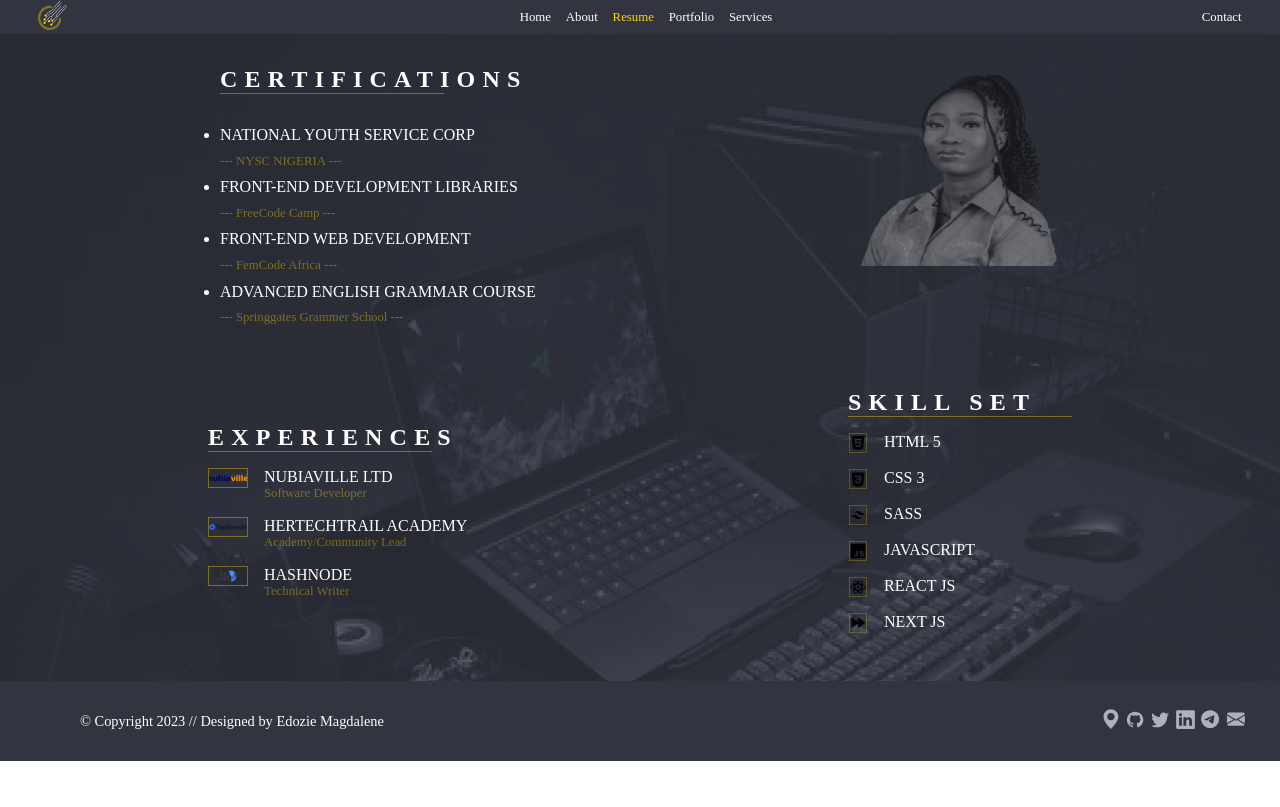
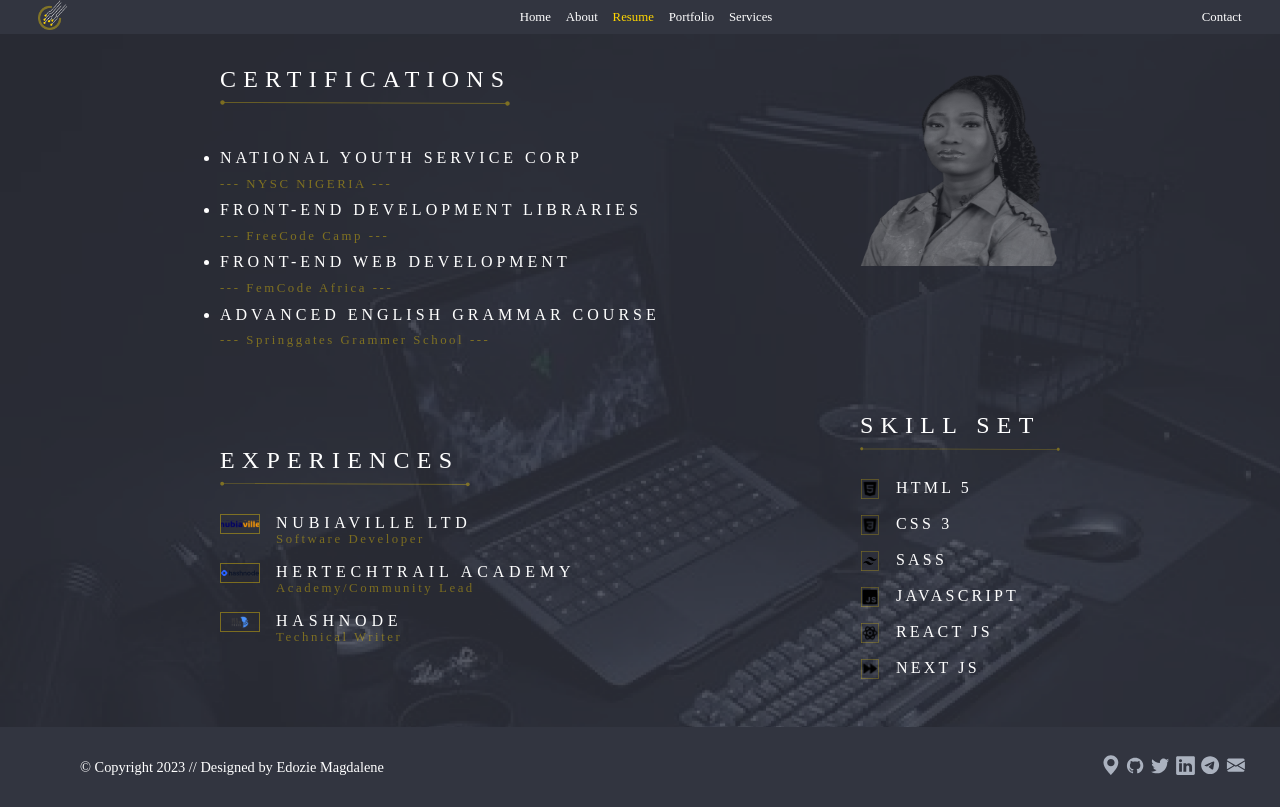
Before and after one commit to PrincessMaggy/My-Portfolio, a Next.js app: page /resume in a window 1280 px wide. Built offline with nearby package versions, Linux system fonts and the light colour scheme.

Commit message:
fixing ui issues

```diff
--- a/src/pages/resume.js
+++ b/src/pages/resume.js
@@ -37,7 +37,14 @@ function Resume() {
                 >
                     <div className={styles.resumeLeft}>
                         <h2>CERTIFICATIONS</h2>
-                        <div className={styles.line}></div>
+                        <div>
+                            <Image
+                                src={`${basePath}/assets/line.svg`}
+                                width={290}
+                                height={20}
+                                alt='img'
+                            />
+                        </div>
                         <ul>
                             <li>NATIONAL YOUTH SERVICE CORP</li>
                             <p>--- NYSC NIGERIA ---</p>
@@ -72,7 +79,14 @@ function Resume() {
                 >
                     <div className={styles.exp}>
                         <h2>EXPERIENCES</h2>
-                        <div className={styles.line}></div>
+                        <div>
+                            <Image
+                                src={`${basePath}/assets/line.svg`}
+                                width={250}
+                                height={20}
+                                alt='img'
+                            />
+                        </div>
 
                         <div>
                             <div className={styles.experiences}>
@@ -115,7 +129,14 @@ function Resume() {
                     </div>
                     <div className={styles.skill}>
                         <h2>SKILL SET</h2>
-                        <div className={styles.line}></div>
+                        <div>
+                            <Image
+                                src={`${basePath}/assets/line.svg`}
+                                width={200}
+                                height={20}
+                                alt='img'
+                            />
+                        </div>
 
                         <div>
                             <div className={styles.skillset}>
--- a/src/styles/About.module.scss
+++ b/src/styles/About.module.scss
@@ -1,5 +1,5 @@
 .aboutMain {
-    height: 80vh;
+    height: 90vh;
     display: flex;
     color: white;
     padding: 0 0 0 5em;
@@ -12,9 +12,6 @@
 }
 
 .line {
-    background-color: rgba(255, 214, 0, 0.39);
-    height: 1px;
-    width: 10em;
     margin: 0 auto 0 auto;
 }
 .aboutLeft {
@@ -28,21 +25,23 @@
     width: 40%;
     display: flex;
     flex-direction: column;
-    gap: 1em;
     @media (max-width: 768px) {
         width: 90%;
         text-align: center;
     }
-    h1,
-    h5 {
+    h1 {
         text-align: center;
         letter-spacing: 0.1em;
+        font-weight: 500;
     }
     h5 {
         font-size: 1.1rem;
         font-weight: 500;
+        text-align: center;
+        letter-spacing: 0.1em;
     }
     p {
+        margin-top: 2em;
         line-height: 1.5em;
         letter-spacing: 0.1em;
     }
--- a/src/styles/Resume.module.scss
+++ b/src/styles/Resume.module.scss
@@ -18,6 +18,8 @@
     }
     h2 {
         letter-spacing: 0.3em;
+        font-weight: 500;
+
         @media (max-width: 768px) {
             letter-spacing: normal;
         }
@@ -38,19 +40,18 @@
             gap: 0.6em;
             flex-direction: column;
             margin-top: 2em;
+            li {
+                letter-spacing: 0.25em;
+            }
             p {
                 color: rgba(255, 214, 0, 0.4);
                 font-size: 0.8rem;
+                letter-spacing: 0.2em;
             }
         }
     }
 }
-.line {
-    background-color: rgba(255, 214, 0, 0.39);
-    height: 1px;
-    width: 14em;
-    // margin: 0 auto 0 auto;
-}
+
 .sect2 {
     display: flex;
     justify-content: center;
@@ -76,10 +77,12 @@
     }
     li {
         list-style: none;
+        letter-spacing: 0.3em;
     }
     p {
         color: rgba(255, 214, 0, 0.39);
         font-size: 0.8rem;
+        letter-spacing: 0.2em;
     }
 }
 .skill {
@@ -88,5 +91,8 @@
         display: flex;
         gap: 1em;
         margin: 1em 0 1em 0;
+        p {
+            letter-spacing: 0.2em;
+        }
     }
 }
```
Also changed, not shown: src/pages/about.js (+8 -1 lines), public/assets/line.svg (added).
